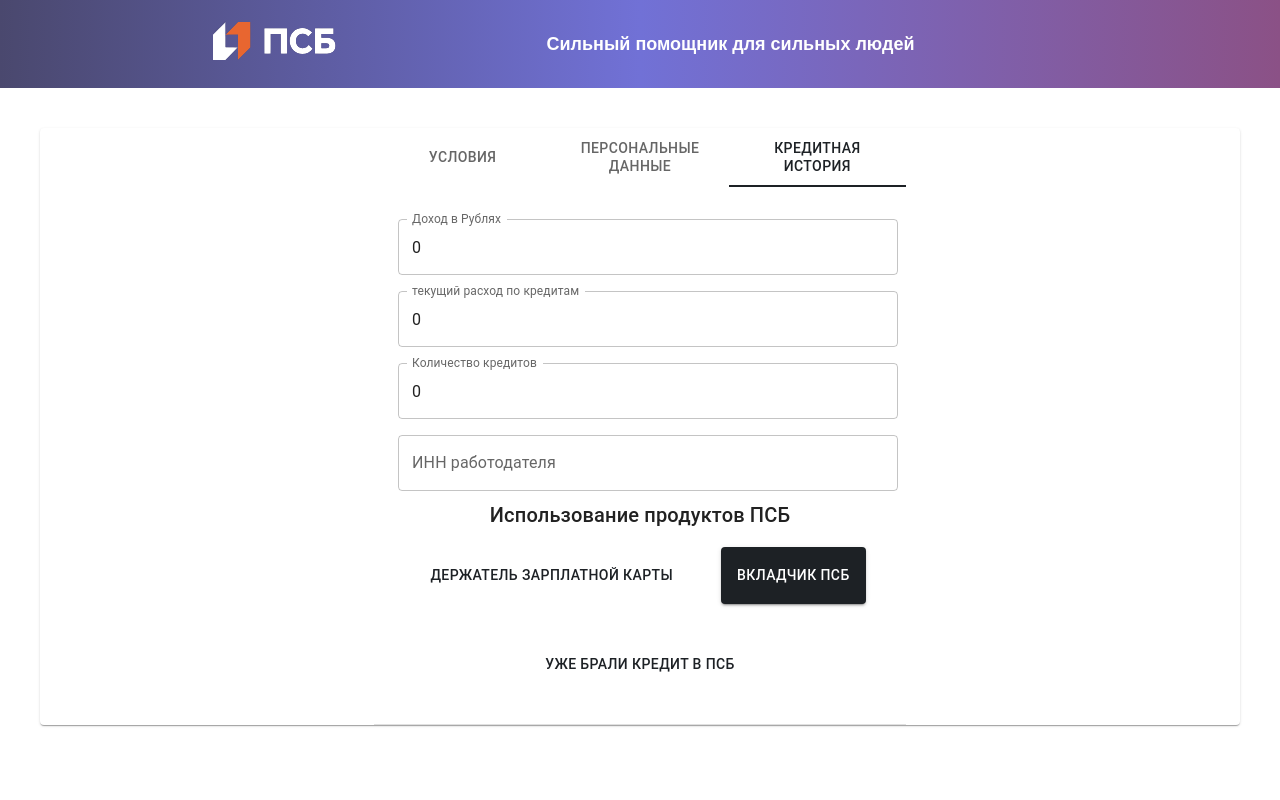
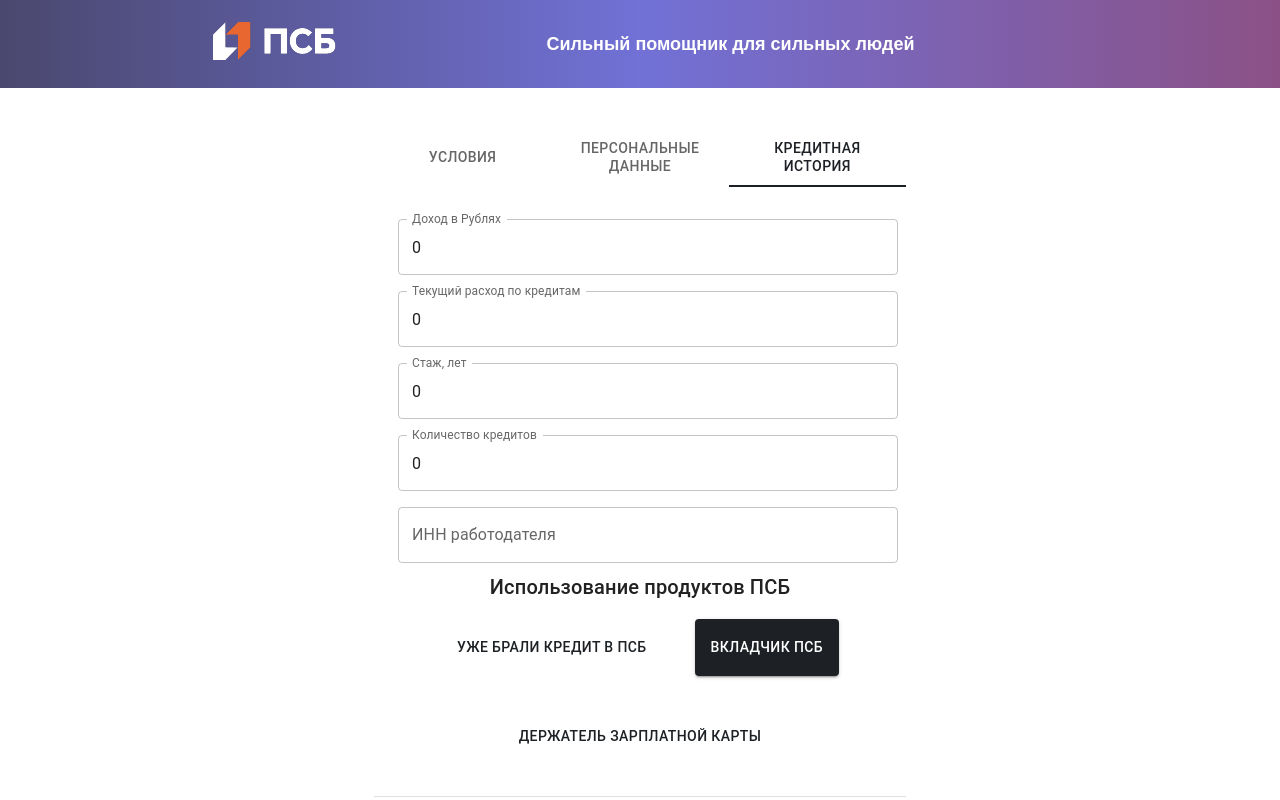
Before and after one commit to BigCubeCat/FinoDays, a React (Vite) app in the folder frontend/: page / in a window 1280 px wide. Both pictures are taken after a click on the tab "КРЕДИТНАЯ ИСТОРИЯ". Built offline with nearby package versions, Linux system fonts and the light colour scheme.

Commit message:
fix(forms): fix all forms

```diff
--- a/frontend/src/components/Main/TabsComponent.tsx
+++ b/frontend/src/components/Main/TabsComponent.tsx
@@ -14,6 +14,7 @@
   return (
     <Box
       component={Paper}
+      elevation={0}
       sx={{
         display: 'flex', justifyContent: 'center',
       }}>
--- a/frontend/src/components/forms/HistoryForm/HistoryForm.tsx
+++ b/frontend/src/components/forms/HistoryForm/HistoryForm.tsx
@@ -33,10 +33,21 @@
           fullWidth
           sx={{m: 1}}
           type={'number'}
-          label={'текущий расход по кредитам'}
+          label={'Текущий расход по кредитам'}
           onChange={(e) => formData.setConsumption(Number(e.target.value))}
           value={formData.consumption}
           InputProps={{inputProps: {min: 0, max: 100000000}}}
+        />
+        <TextField
+          fullWidth
+          sx={{m: 1}}
+          margin={'normal'}
+          label={'Стаж, лет'}
+          type={'number'}
+          placeholder={'Трудовой стаж'}
+          onChange={(e) => formData.setExperience(Number(e.target.value))}
+          value={formData.experience}
+          InputProps={{inputProps: {min: 0, max: 1000}}}
         />
         <TextField
           fullWidth
--- a/frontend/src/components/forms/HistoryForm/const.ts
+++ b/frontend/src/components/forms/HistoryForm/const.ts
@@ -1,7 +1,7 @@
 export const variants = [
   {
     id: 0,
-    label: 'Держатель зарплатной карты',
+    label: 'Уже брали кредит в ПСБ',
   },
   {
     id: 1,
@@ -9,6 +9,6 @@
   },
   {
     id: 2,
-    label: 'Уже брали кредит в ПСБ',
+    label: 'Держатель зарплатной карты',
   },
 ];
--- a/frontend/src/components/forms/HistoryForm/useHistoryForm.ts
+++ b/frontend/src/components/forms/HistoryForm/useHistoryForm.ts
@@ -11,6 +11,7 @@
   const [income, setIncome] = useState(user.income);
   const [consumption, setConsumption] = useState(user.consumption);
   const [employer, setEmployer] = useState('');
+  const [experience, setExperience] = useState(user.experience);
 
   const [provision, setProvision] = useState<TProvisionVariant>(user.provision);
 
@@ -22,6 +23,7 @@
     consumption, setConsumption,
     employer, setEmployer,
     otherProducts, setOtherProducts,
-    provision, setProvision
+    provision, setProvision,
+    experience, setExperience
   };
 }
--- a/frontend/src/components/forms/ProductForm/useProductForm.ts
+++ b/frontend/src/components/forms/ProductForm/useProductForm.ts
@@ -3,7 +3,7 @@
 export default function useProductForm() {
   const [sum, setSum] = useState(0);
   const [payment, setPayment] = useState(0);
-  const [purpose, setPurpose] = useState('');
+  const [purpose, setPurpose] = useState('other');
   const [time, setTime] = useState<number>(1);
 
   return {
--- a/frontend/src/components/forms/UserForm/ContactTime.tsx
+++ b/frontend/src/components/forms/UserForm/ContactTime.tsx
@@ -31,7 +31,6 @@
           <Typography variant={'body2'}>Время</Typography>
           <LocalizationProvider dateAdapter={AdapterDayjs}>
             <TimePicker
-              label='Controlled picker'
               value={value}
               onChange={(newValue) => setValue(newValue)}
             />
--- a/frontend/src/components/forms/UserForm/UserForm.tsx
+++ b/frontend/src/components/forms/UserForm/UserForm.tsx
@@ -43,16 +43,7 @@
             onChange={(e) => formData.setName(e.target.value)}
             value={formData.name}
           />
-          <TextField
-            fullWidth
-            margin={'normal'}
-            label={'Стаж, лет'}
-            type={'number'}
-            placeholder={'Трудовой стаж'}
-            onChange={(e) => formData.setExperience(Number(e.target.value))}
-            value={formData.experience}
-            InputProps={{ inputProps: { min: 0, max: 1000 } }}
-          />
+
           <MuiTelInput
             fullWidth
             value={formData.phone}
--- a/frontend/src/components/forms/UserForm/useUserForm.ts
+++ b/frontend/src/components/forms/UserForm/useUserForm.ts
@@ -8,7 +8,6 @@
 
   const [name, setName] = useState<string>(user.name);
   const [age, setAge] = useState(user.age);
-  const [experience, setExperience] = useState(user.experience);
 
   const [phone, setPhone] = useState(user.phone);
 
@@ -20,8 +19,6 @@
     setName,
     age,
     setAge,
-    experience,
-    setExperience,
     phone,
     setPhone,
     saveData,
```
Also changed, not shown: 1 other file (tests, documents, lock files or other folders).
